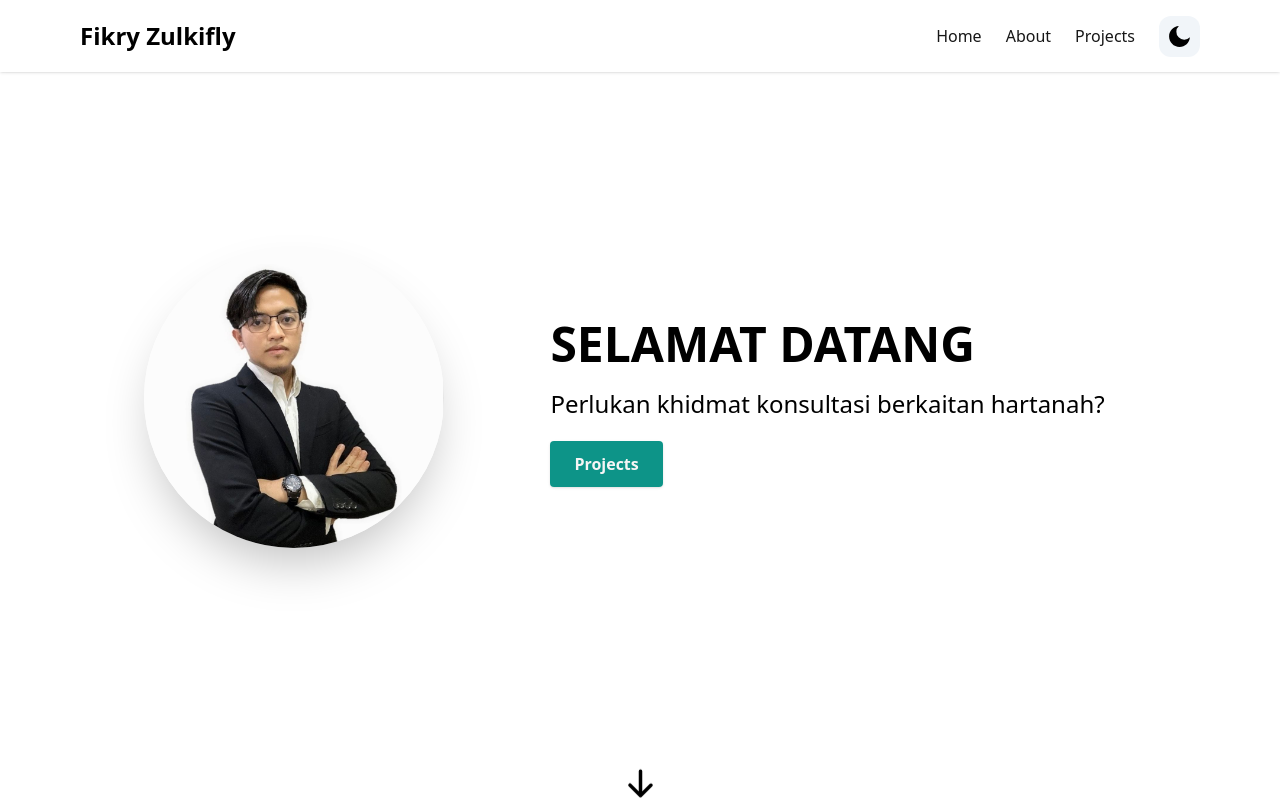
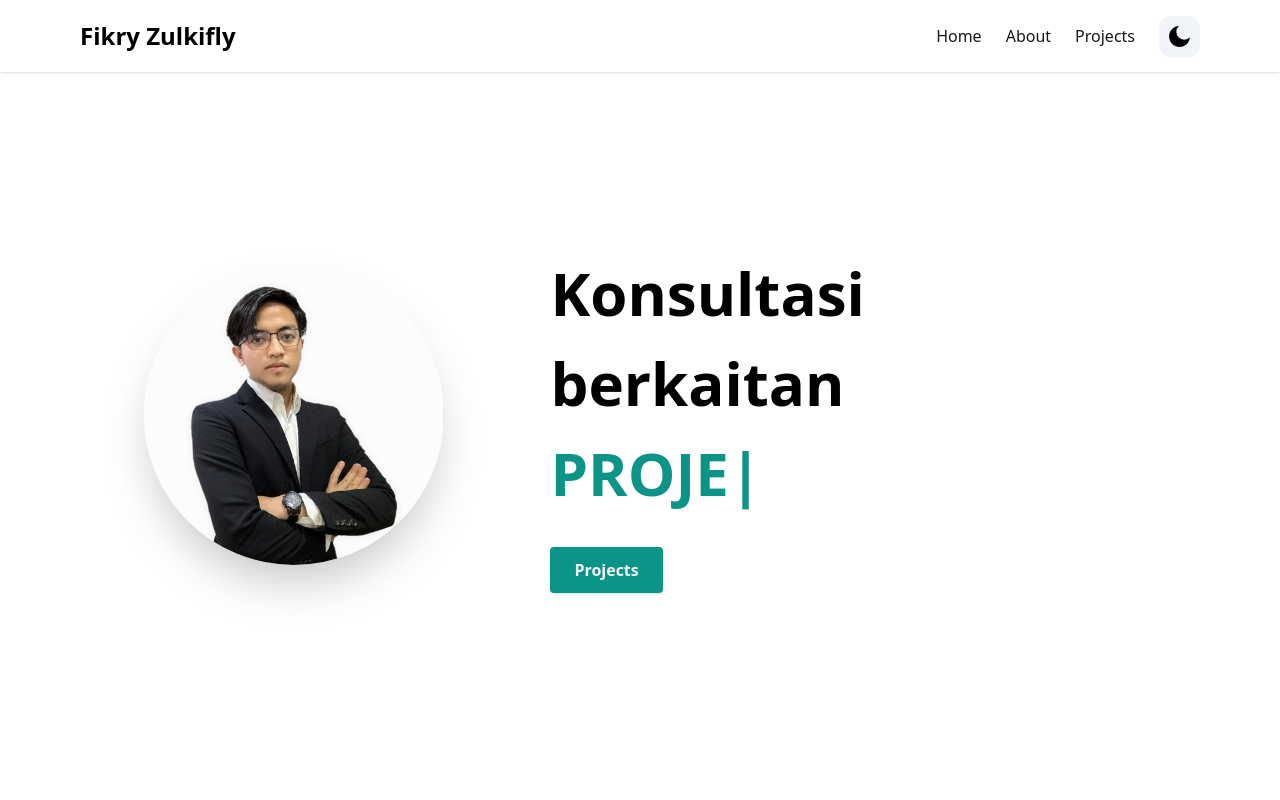
Before and after one commit to zul-m/fikryzulkifly.com, a Next.js app: page / in a window 1280 px wide. Shown: the top 800 px of the page. Built offline with nearby package versions, Linux system fonts and the light colour scheme.

Commit message:
Added react-type-animation

```diff
--- a/components/HeroSection.tsx
+++ b/components/HeroSection.tsx
@@ -3,6 +3,7 @@ import React from "react";
 import Image from "next/image";
 import { Link } from "react-scroll/modules";
 import { HiArrowDown } from "react-icons/hi";
+import { TypeAnimation } from "react-type-animation";
 
 const HeroSection = () => {
   return (
@@ -18,12 +19,28 @@ const HeroSection = () => {
           />
         </div>
         <div className="my-auto md:w-3/5">
-          <h1 className="font-bold text-4xl mt-10 md:text-5xl md:mt-0">
-            SELAMAT DATANG
+          <h1 className="font-bold text-4xl leading-normal md:leading-normal my-10 md:text-6xl md:mt-0">
+            <span>Konsultasi berkaitan</span>
+            <br></br>
+            <TypeAnimation
+              sequence={[
+                "SUBSALE",
+                1000,
+                "PROJEK BARU",
+                1000,
+                "SEWAAN",
+                1000,
+              ]}
+              wrapper="span"
+              speed={{ type: "keyStrokeDelayInMs", value: 250 }}
+              style={{
+                color: "#0d9488",
+                display: "inline-block",
+              }}
+              repeat={Infinity}
+            />
           </h1>
-          <p className="text-lg mt-5 mb-8 md:text-2xl">
-          Perlukan khidmat konsultasi berkaitan hartanah?
-          </p>
+          <p className="text-lg mt-5 mb-8 md:text-2xl"></p>
           <Link
             to="projects"
             className="text-neutral-100 font-semibold px-6 py-3 bg-teal-600 rounded shadow hover:bg-teal-700"
--- a/package.json
+++ b/package.json
@@ -22,6 +22,7 @@
     "react-dom": "18.2.0",
     "react-icons": "^4.11.0",
     "react-scroll": "^1.9.0",
+    "react-type-animation": "^3.2.0",
     "typescript": "4.9.4"
   },
   "devDependencies": {
```
